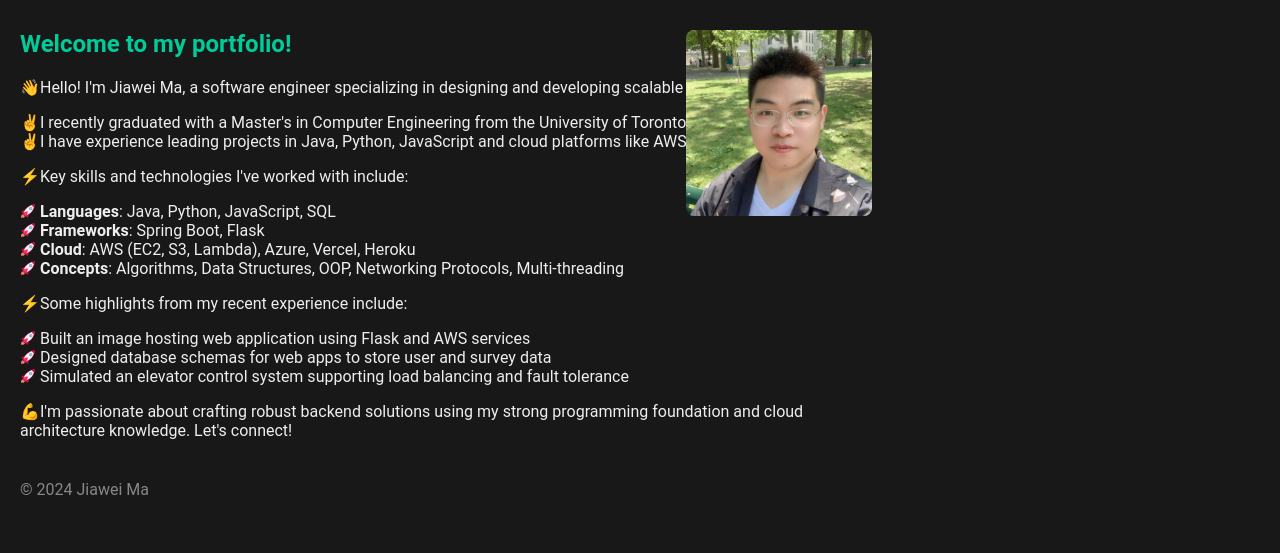
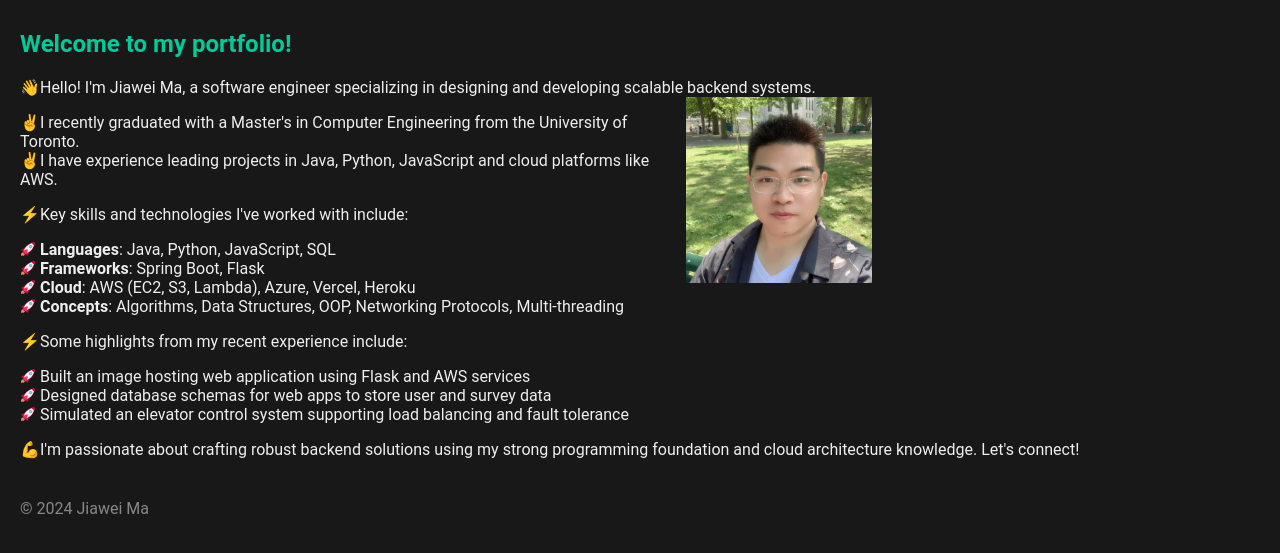
Before and after one commit to Mario760/Mario_PersonalWebsite, a Flask app: page / in a window 1280 px wide. Shown: the part 176-729 px from the top of the page. Run offline with Flask 3, Linux system fonts and the light colour scheme.

Commit message:
Update the self-pic position and try

```diff
--- a/app.py
+++ b/app.py
@@ -84,6 +84,8 @@ def work():
             w.end_date = 'CUR'
     return render_template('work.html', works=works)
 
+
+
 # # ... Add routes for contact form, etc., if needed
 # @app.route('/contact', methods=['GET', 'POST'])
 # def contact():
--- a/static/style.css
+++ b/static/style.css
@@ -112,11 +112,3 @@ a{
 .text-content {
   max-width: 70%; /* Adjust the width as needed */
 }
-
-.profile-photo {
-  position: absolute;
-  top: 0;
-  right: 388px;
-  max-width: 15%; /* Adjust the width as needed */
-  border-radius: 8px; /* Optional: Add rounded corners to the photo */
-}
--- a/templates/index.html
+++ b/templates/index.html
@@ -1,11 +1,9 @@
 {% extends 'base.html' %}
 {% block content %}
-<div class="content-wrapper">
-  <div class="text-content">
   <h2>Welcome to my portfolio!</h2>
   <p>
     &#128075;Hello! I'm Jiawei Ma, a software engineer specializing in designing and developing scalable
-    backend systems.
+    backend systems. <img src="../static/1688603227577.jpeg" style="float: right; width: 15%; margin-left: 15px; margin-right: 388px">
   </p>
 
   <p>
@@ -38,7 +36,4 @@
     &#128170;I'm passionate about crafting robust backend solutions using my strong programming foundation
     and cloud architecture knowledge. Let's connect!
   </p>
-    <img src="../static/1688603227577.jpeg" alt="Jiawei Ma's Photo" class="profile-photo">
-    </div>
-  </div>
 {% endblock %}
```
Also changed, not shown: templates/about.html (+1 -6 lines).
